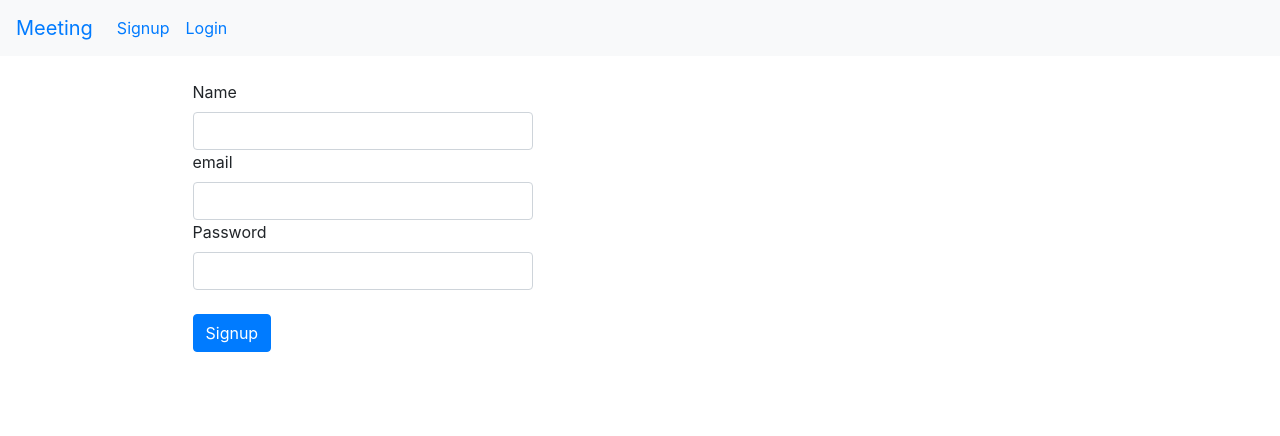
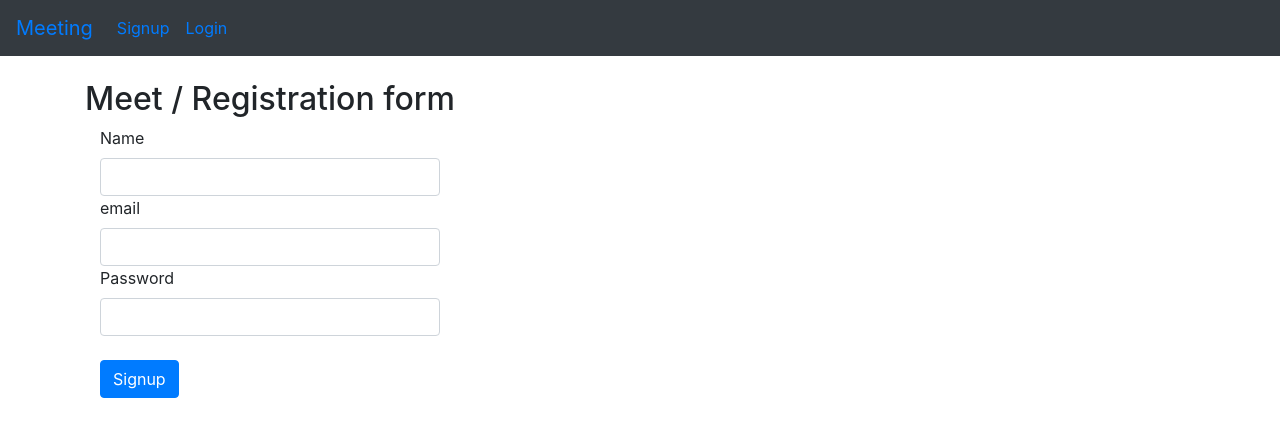
Before and after one commit to mubarak23/meet, a React (Create React App) app: page /signup in a window 1280 px wide. Shown: the top 436 px of the page. Built offline with nearby package versions, Linux system fonts and the light colour scheme.

Commit message:
ft(login): the form for login is set and state describe[progress]

```diff
--- a/src/Component/Login.js
+++ b/src/Component/Login.js
@@ -1,10 +1,47 @@
 import React, { Component } from 'react';
 
 class Login extends Component {
+    constructor(props){
+        super(props);
+        this.state= {
+            email: '',
+            password: ''
+        }
+        this.onFieldChange = this.onFieldChange.bind(this);
+        this.onLoginSubmit = this.onLoginSubmit.bind(this);
 
+    }
+    onFieldChange(event){
+        this.setState({
+            [this.event.name]: event.target.value
+        })
+    }
+    onLoginSubmit(event){
+        event.preventdefault();
+
+    }
     render() {
         return (
-           <div>
+           <div className="container">
+               <div className="col-md-4 col-md-offset-4">
+                    <div className="row">
+                        <h2>Login</h2>
+                        <form className="group_control" submit={onLoginSubmit}>
+                            <div>
+                                <label>Email</label>
+                                <input type="text"
+                                 className="form-control"
+                                  name="email" />
+                            </div>
+                            <div>
+                                <label>
+                                    Password
+                                </label>
+                                <input type="password" className="form-control" name="password"/>
+                            </div>
+                        </form>
+                    </div>
+               </div>
                login page Here
            </div>
         );
--- a/src/Component/Nav.js
+++ b/src/Component/Nav.js
@@ -5,7 +5,7 @@ class Nav extends Component {
     render() {
         return (
             <div>
-             <nav className="navbar navbar-expand-lg navbar-default bg-light">
+             <nav className="navbar navbar-expand-lg navbar-primary bg-dark">
             <Link className="navbar-brand" to="/home">Meeting</Link>
             <button className="navbar-toggler" type="button" data-toggle="collapse" data-target="#navbarText" aria-controls="navbarText" aria-expanded="false" aria-label="Toggle navigation">
                 <span className="navbar-toggler-icon"></span>
--- a/src/Component/Signup.js
+++ b/src/Component/Signup.js
@@ -1,6 +1,7 @@
 import React, { Component } from 'react';
 //import { pseudoRandomBytes } from 'crypto';
 import { useHistory } from "react-router-dom"
+import axios from 'axios';
 
 class Signup extends Component {
     constructor(props){
@@ -21,25 +22,43 @@ class Signup extends Component {
     }
     onSignupSubmit(event){
         event.preventDefault();
-        const body = JSON.stringify({'name': this.state.name, 'email': this.state.email, 'password': this.state.password});
-        fetch('http://127.0.0.1:8000/api/v1/user', {
-            method: 'POST',
-            header: new Headers(),
-            body
+        const options = {
+            headers: {
+                'Accept': 'application/json',
+                'Content-Type': 'application/json',
+                'Access-Control-Allow-Origin': '*'
+
+                    }
+          };
+        axios({
+            method: 'post',
+            url: 'http://127.0.0.1:8000',
+            data: {
+                name: this.state.name,
+                email: this.state.email,
+                password: this.state.password
+            },
+            options
         }).then(
-            (data) => console.log(data),
-            //useHistory.push('/login')
+            (res) => {
+                console.log(res)
+            }
         ).catch(
-            (error)=> console.log(error)
+            (error) => {
+                console.log(error);
+            }
         )
     }
     render() {
         return (
-            <div>
+
                 <div className="container">
                     <br></br>
-                    <div className="col-4 col-sm-4 offset-1">
-                        <form className="form-group" name="name" onSubmit={this.onSignupSubmit}>
+                    <div className="col-md-4 col-md-offset-4">
+                    <div className="row">
+                        <h2>Meet / Registration form</h2>
+                    </div>
+                        <form className="form-group"  onSubmit={this.onSignupSubmit}>
                             <div>
                             <label>Name</label>
                             <input type="text" value={this.state.name}
@@ -64,7 +83,6 @@ class Signup extends Component {
                         </form>
                     </div>
                 </div>
-            </div>
         );
     }
 }
```
Also changed, not shown: package.json (+4 -3 lines), 1 other file (tests, documents, lock files or other folders).
